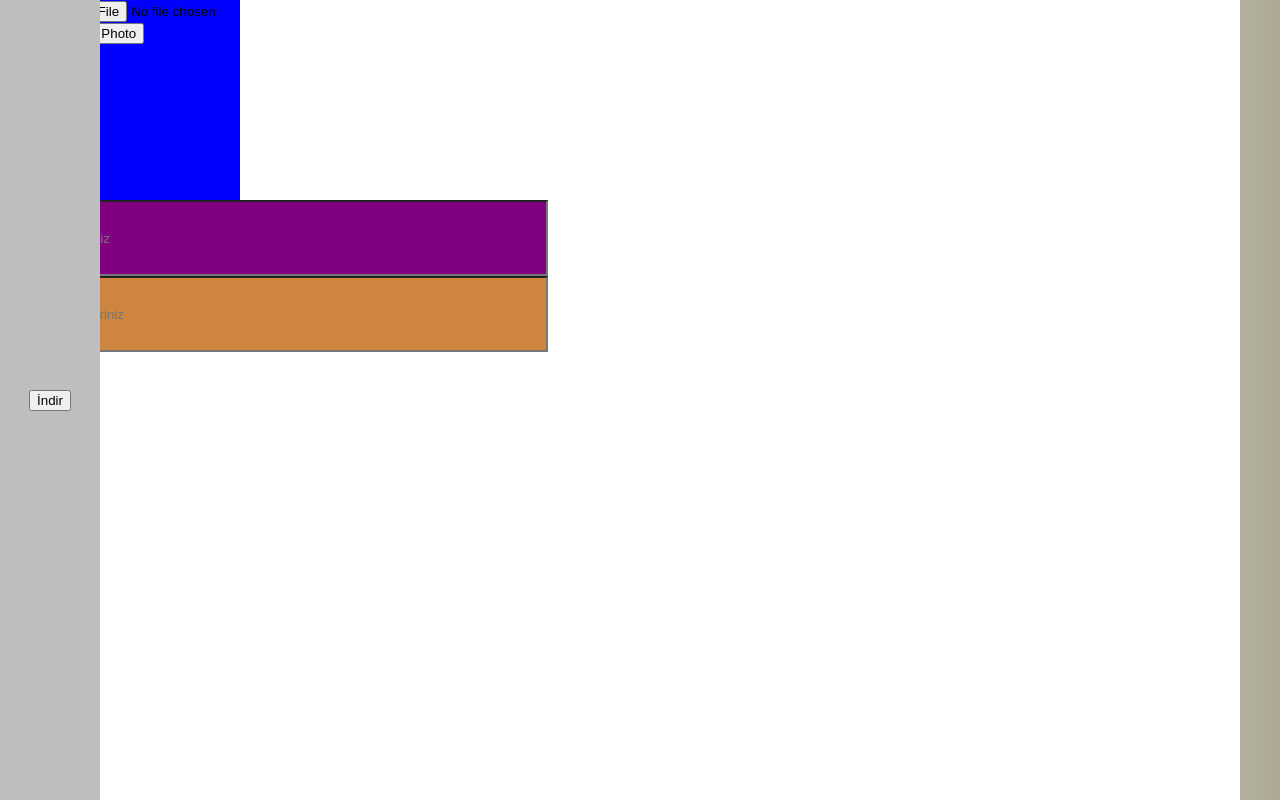
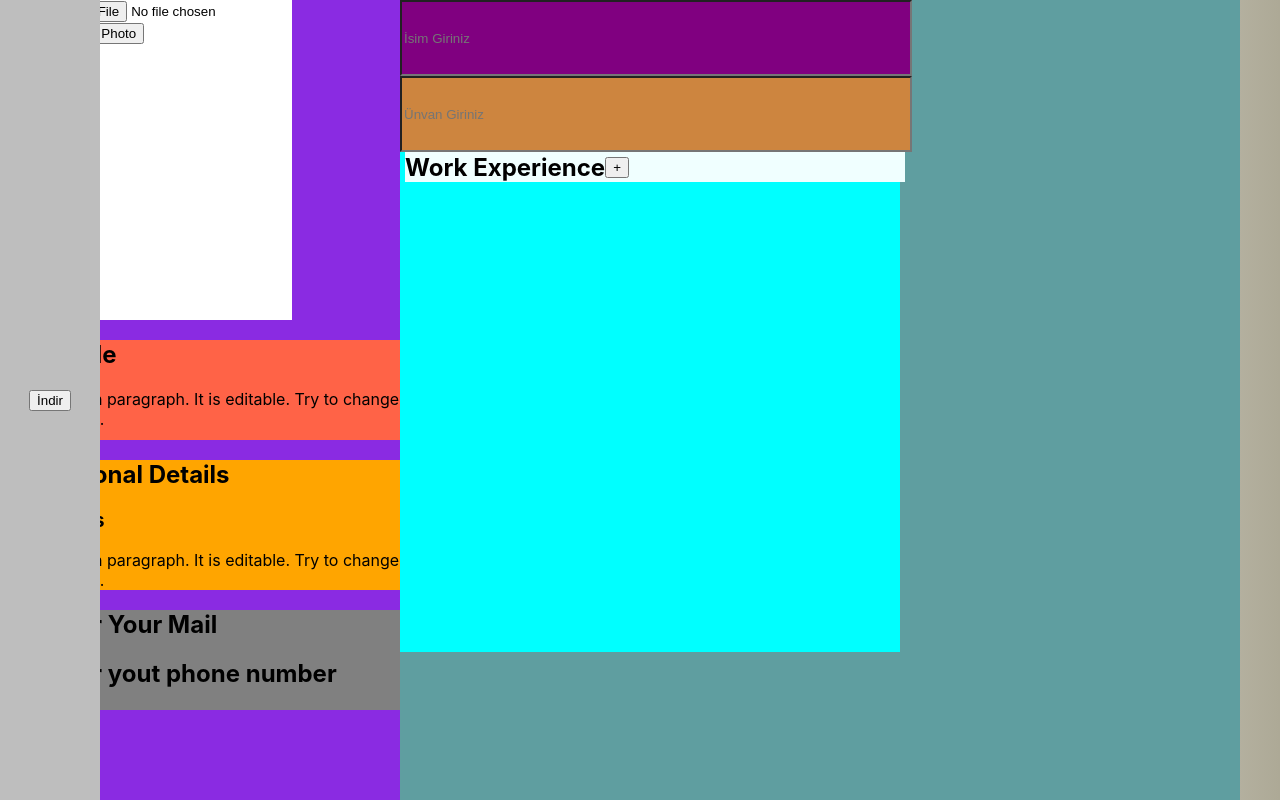
Before and after one commit to saurkmez/EasyCV, a React (Create React App) app: page / in a window 1280 px wide. Shown: the top 800 px of the page. Built offline with nearby package versions, Linux system fonts and the light colour scheme.

Commit message:
gün sonu

```diff
--- /dev/null
+++ b/src/components/Resume1/Addexperience.js
@@ -0,0 +1,6 @@
+import React from "react";
+function Addexperience() {
+  return <div className="addexperience">Deneyimlerim</div>;
+}
+
+export default Addexperience;
--- /dev/null
+++ b/src/components/Resume1/Contact.js
@@ -0,0 +1,11 @@
+import React from "react";
+function Contact() {
+  return (
+    <div className="contactcontainer">
+      <h2>Enter Your Mail</h2>
+      <h2>Enter yout phone number</h2>
+    </div>
+  );
+}
+
+export default Contact;
--- /dev/null
+++ b/src/components/Resume1/Personaldetails.js
@@ -0,0 +1,14 @@
+import React from "react";
+
+function Personaldetails() {
+  return (
+    <div className="personaldetailscontainer">
+      <h2>Personal Details</h2>
+      <h3>Adress</h3>
+      <p contenteditable="true" spellCheck="true">
+        This is a paragraph. It is editable. Try to change this text.
+      </p>
+    </div>
+  );
+}
+export default Personaldetails;
--- /dev/null
+++ b/src/components/Resume1/Profile.js
@@ -0,0 +1,13 @@
+import React from "react";
+
+function Profile() {
+  return (
+    <div className="profilecontainer">
+      <h2>Profile</h2>
+      <p contenteditable="true">
+        This is a paragraph. It is editable. Try to change this text.
+      </p>
+    </div>
+  );
+}
+export default Profile;
--- a/src/components/Resume1/Resume1.css
+++ b/src/components/Resume1/Resume1.css
@@ -2,21 +2,67 @@
   background-color: #ffffff;
   width: 1200px;
   height: 100%;
+  display: flex;
 }
-
+.leftside {
+  background-color: blueviolet;
+  width: 30%;
+  height: 100%;
+}
+.rightside {
+  background-color: cadetblue;
+  width: 70%;
+  height: 100%;
+}
 .photocontainer {
-  background-color: blue;
-  width: 200px;
-  height: 200px;
+  background-color: white;
+  width: 70%;
+  height: 20%;
 }
 
 .namecontainer > input {
   background-color: purple;
-  width: 500px;
+  width: 60%;
   height: 70px;
 }
 .titlecontainer > input {
   background-color: peru;
-  width: 500px;
+  width: 60%;
   height: 70px;
 }
+.workexperiencecontainer {
+  width: 500px;
+  height: 500px;
+  background-color: aqua;
+}
+
+.header {
+  width: 100%;
+  height: 30px;
+  background-color: azure;
+  display: flex;
+  align-items: center;
+  margin-left: 5px;
+}
+
+.addexperience {
+  width: 80%;
+  height: 30px;
+  background-color: blanchedalmond;
+}
+
+.profilecontainer {
+  width: 100%;
+  min-height: 100px;
+  background-color: tomato;
+}
+.personaldetailscontainer {
+  width: 100%;
+  min-height: 100px;
+  background-color: orange;
+}
+.contactcontainer {
+  width: 100%;
+  min-height: 100px;
+  background-color: grey;
+}
--- a/src/components/Resume1/Resumecontainer1.js
+++ b/src/components/Resume1/Resumecontainer1.js
@@ -3,13 +3,25 @@ import Photo from "./Photo";
 import Name from "./Name";
 import Title from "./Title";
 import "./Resume1.css";
+import Workexperience from "./Workexperience";
+import Profile from "./Profile";
+import Personaldetails from "./Personaldetails";
+import Contact from "./Contact";
 
 function Resumecontainer1() {
   return (
     <div className="resumecontainer">
-      <Photo />
-      <Name />
-      <Title />
+      <div className="leftside">
+        <Photo />
+        <Profile />
+        <Personaldetails />
+        <Contact />
+      </div>
+      <div className="rightside">
+        <Name />
+        <Title />
+        <Workexperience />
+      </div>
     </div>
   );
 }
--- /dev/null
+++ b/src/components/Resume1/Workexperience.js
@@ -0,0 +1,24 @@
+import React, { useState } from "react";
+import Addexperience from "./Addexperience";
+
+function Workexperience() {
+  const [add, setAdd] = useState([]);
+  const submitHandler = (e) => {
+    e.preventDefault();
+    setAdd([...add, <Addexperience />]);
+  };
+  return (
+    <div className="workexperiencecontainer">
+      <div className="header">
+        <h2>Work Experience</h2>
+        <button onClick={submitHandler}>+</button>
+      </div>
+      <div>
+        {add.map((experiences) => (
+          <Addexperience />
+        ))}
+      </div>
+    </div>
+  );
+}
+export default Workexperience;
```
Also changed, not shown: 1 other file (tests, documents, lock files or other folders).
